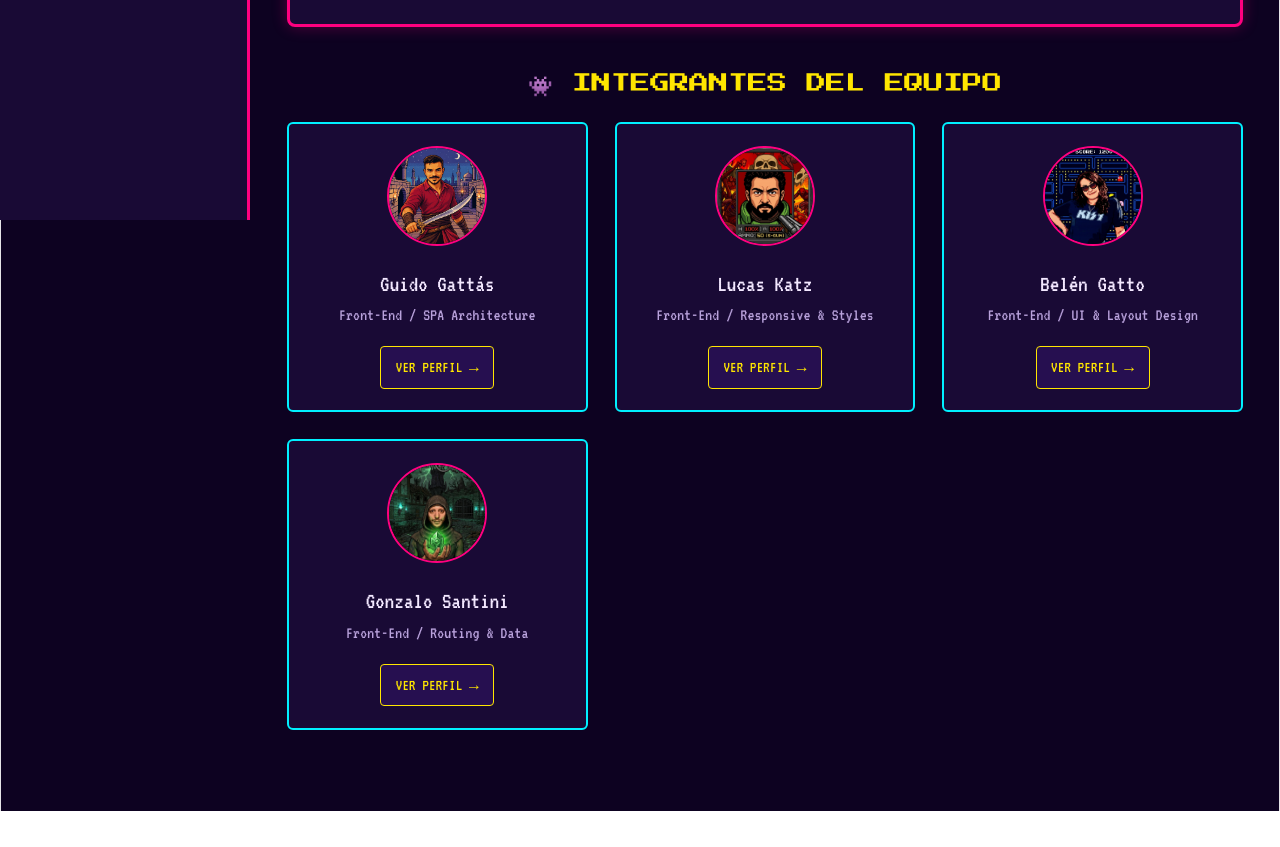
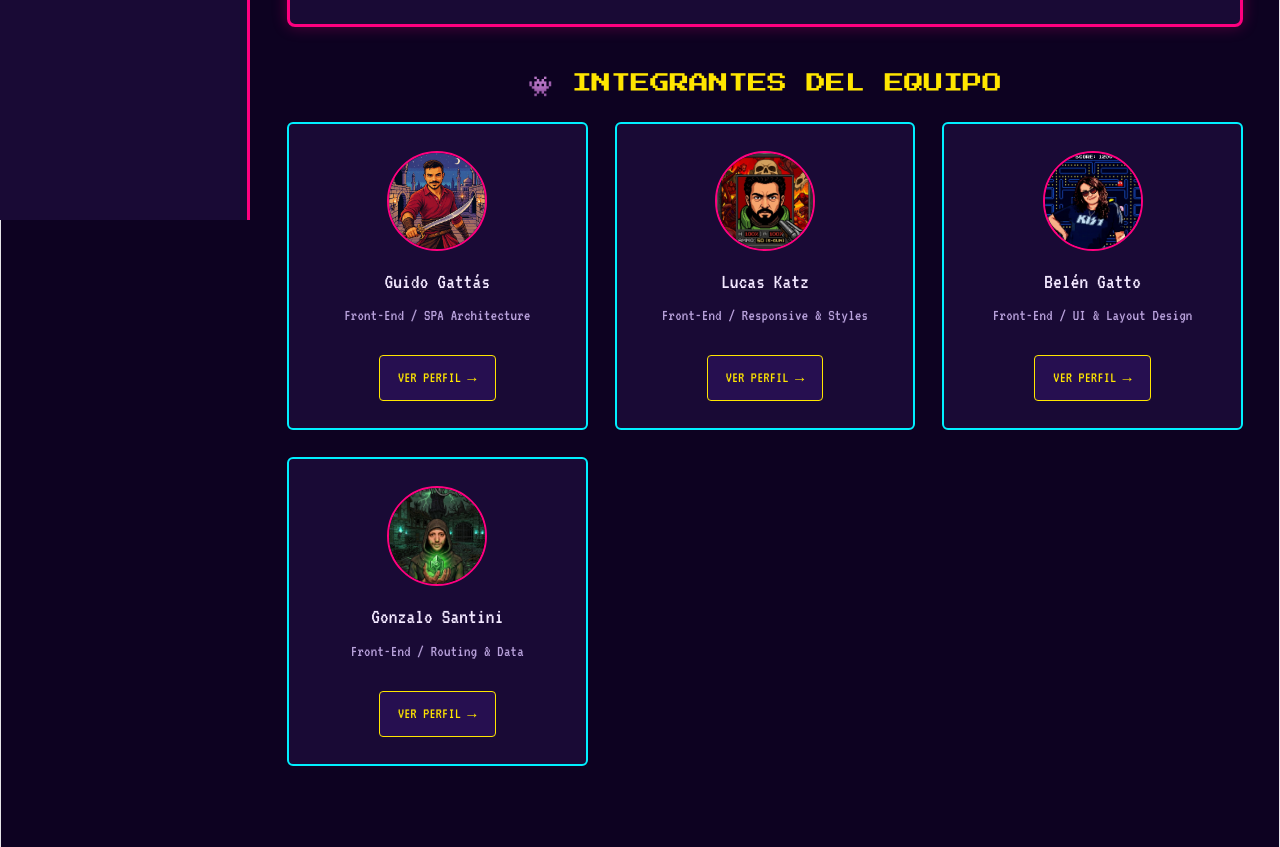
Before and after one commit to guidogattas/TP2-FrontEnd-Grupo10, a React (Vite) app: page / in a window 1280 px wide. Shown: the part 580-1427 px from the top of the page. Before the commit the page ends 1391 px from the top, so only its background shows below. Built offline with nearby package versions, Linux system fonts and the light colour scheme; no server answers.

Commit message:
[FIX] css home

```diff
--- a/src/pages/Home.jsx
+++ b/src/pages/Home.jsx
@@ -37,7 +37,6 @@ export default function Home() {
                     🕹️ GRUPO 10 <br /> RETRO ARCADE SPA
                 </h1>
 
-                {/* Presentación en tono natural/humano */}
                 <div style={{
                     backgroundColor: '#0d041a',
                     border: '1px solid var(--neon-cyan)',
@@ -106,7 +105,8 @@ export default function Home() {
                     gridTemplateColumns: 'repeat(auto-fit, minmax(220px, 1fr))',
                     gap: '1.5rem',
                     width: '100%',
-                    justifyContent: 'center'
+                    justifyContent: 'center',
+                    alignItems: 'stretch'
                 }}>
                     {integrantes.map((persona) => (
                         <div
@@ -115,8 +115,13 @@ export default function Home() {
                                 backgroundColor: 'var(--card-bg)',
                                 border: '2px solid var(--neon-cyan)',
                                 borderRadius: '6px',
-                                padding: '1.2rem',
-                                textAlign: 'center'
+                                padding: '1.5rem 1.2rem',
+                                textAlign: 'center',
+                                display: 'flex',
+                                flexDirection: 'column',
+                                alignItems: 'center',
+                                height: '100%',
+                                boxSizing: 'border-box'
                             }}
                         >
                             <img
@@ -132,10 +137,10 @@ export default function Home() {
                                     marginBottom: '1rem'
                                 }}
                             />
-                            <h3 style={{ color: 'var(--text-color)', fontSize: '1.3rem', marginBottom: '0.3rem' }}>
+                            <h3 style={{ color: 'var(--text-color)', fontSize: '1.2rem', marginBottom: '0.4rem' }}>
                                 {persona.nombre}
                             </h3>
-                            <p style={{ color: 'var(--text-muted)', fontSize: '0.95rem', marginBottom: '1rem' }}>
+                            <p style={{ color: 'var(--text-muted)', fontSize: '0.9rem', marginBottom: '1.5rem', flexGrow: 1, display: 'flex', alignItems: 'center' }}>
                                 {persona.rol}
                             </p>
                             <Link
@@ -143,13 +148,14 @@ export default function Home() {
                                 onClick={() => playSFX('coin')}
                                 style={{
                                     display: 'inline-block',
-                                    padding: '0.4rem 0.8rem',
+                                    padding: '0.5rem 1rem',
                                     backgroundColor: 'var(--card-hover)',
                                     color: 'var(--neon-yellow)',
                                     border: '1px solid var(--neon-yellow)',
                                     textDecoration: 'none',
-                                    fontSize: '0.9rem',
-                                    borderRadius: '4px'
+                                    fontSize: '0.85rem',
+                                    borderRadius: '4px',
+                                    marginTop: 'auto'
                                 }}
                             >
                                 VER PERFIL →
```
